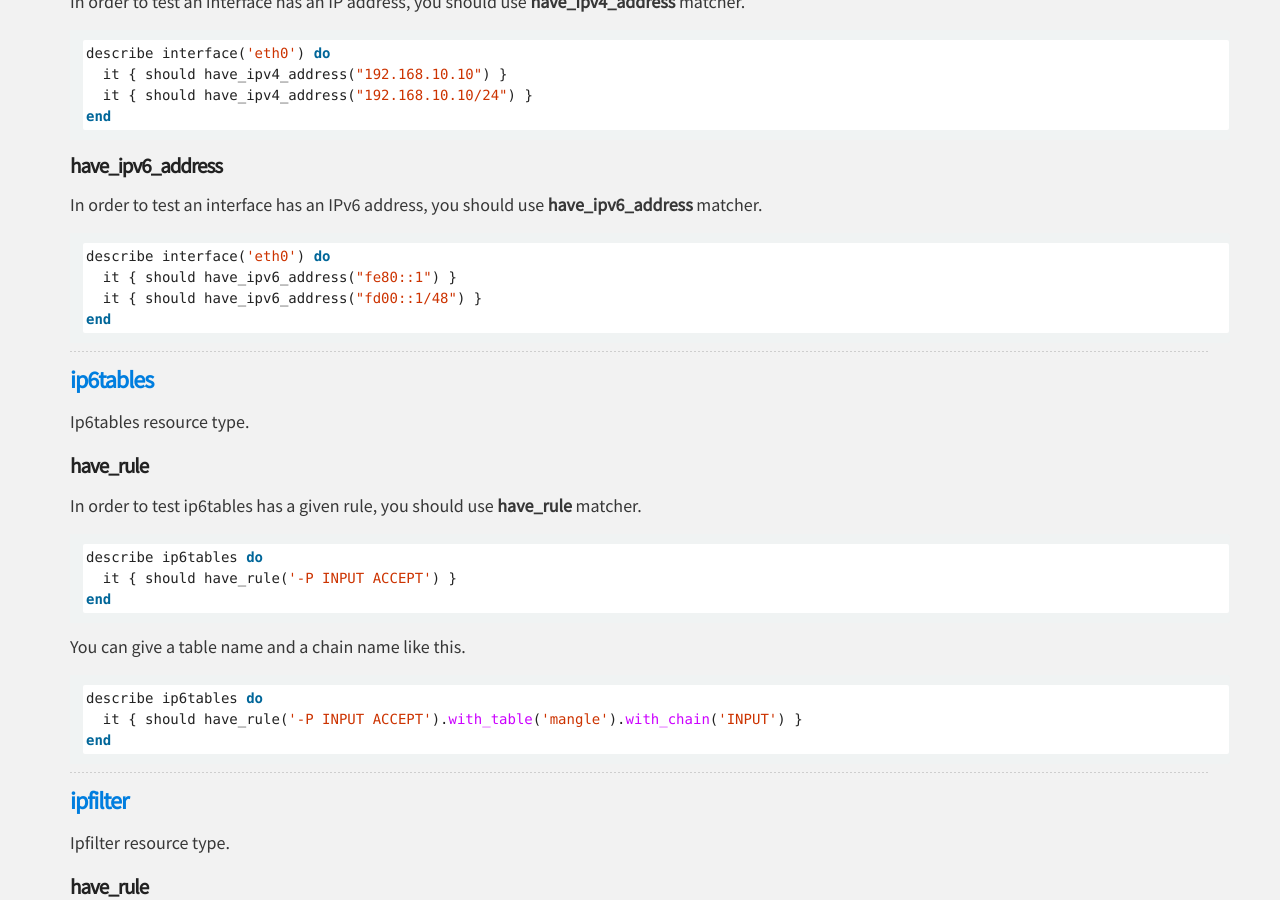
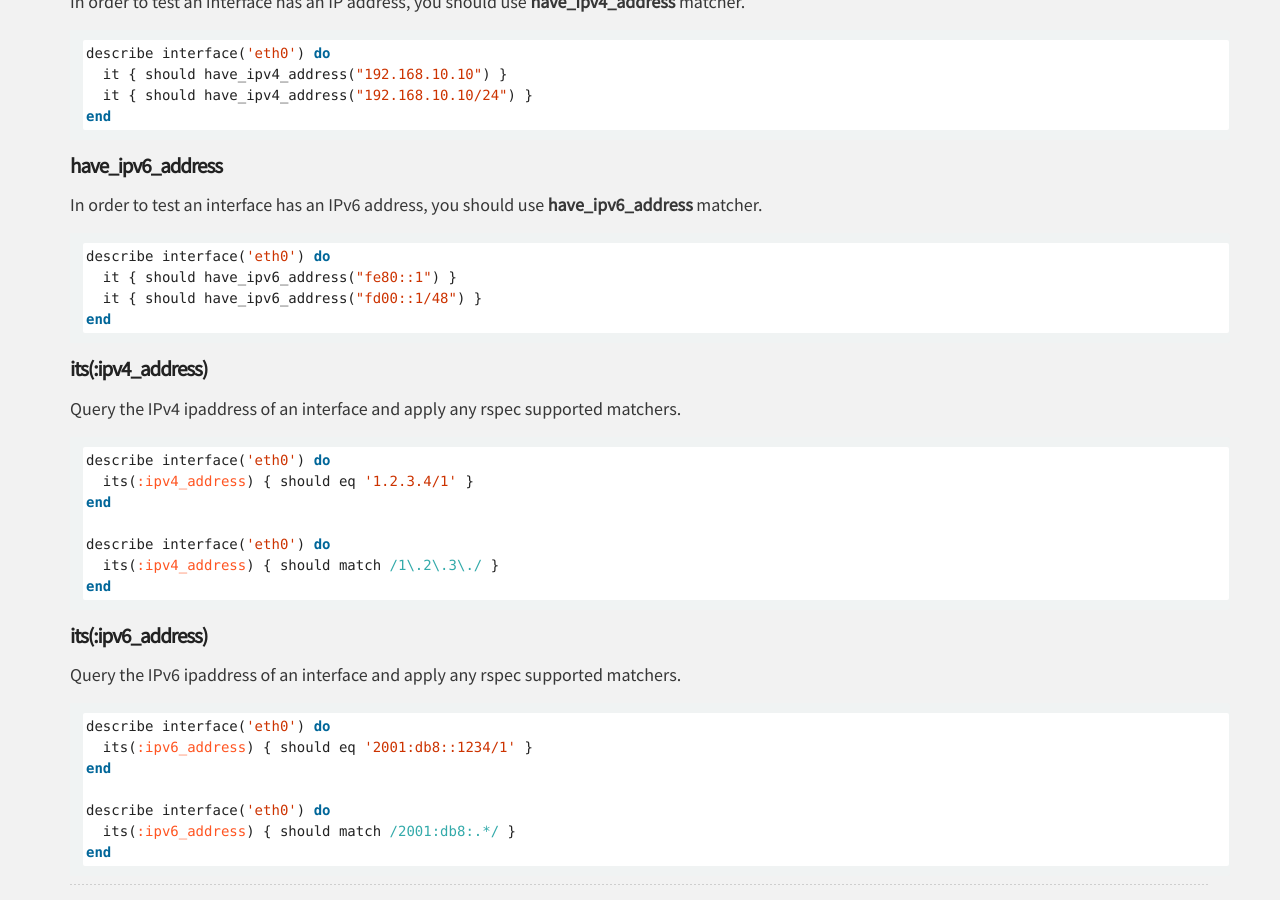
Before and after one commit to serverspec/serverspec.github.io, a Jekyll site: the page built from resource_types.md, in a window 1280 px wide and 900 px high, scrolled down 15422 px. Built offline with Jekyll 4.4.1, drawn with Linux system fonts in a browser that asks for light colours; nearby versions of some CDN libraries; Markdown is read by kramdown in place of the engine named in the settings.

Commit message:
adding new its(:ipv4/v6_address) feature to interface resource documentation

````diff
--- a/_includes/interface.md
+++ b/_includes/interface.md
@@ -52,3 +52,31 @@ describe interface('eth0') do
   it { should have_ipv6_address("fd00::1/48") }
 end
 ```
+
+#### its(:ipv4_address)
+
+Query the IPv4 ipaddress of an interface and apply any rspec supported matchers.
+
+```ruby
+describe interface('eth0') do
+  its(:ipv4_address) { should eq '1.2.3.4/1' }
+end
+
+describe interface('eth0') do
+  its(:ipv4_address) { should match /1\.2\.3\./ }
+end
+```
+
+#### its(:ipv6_address)
+
+Query the IPv6 ipaddress of an interface and apply any rspec supported matchers.
+
+```ruby
+describe interface('eth0') do
+  its(:ipv6_address) { should eq '2001:db8::1234/1' }
+end
+
+describe interface('eth0') do
+  its(:ipv6_address) { should match /2001:db8:.*/ }
+end
+```
````
